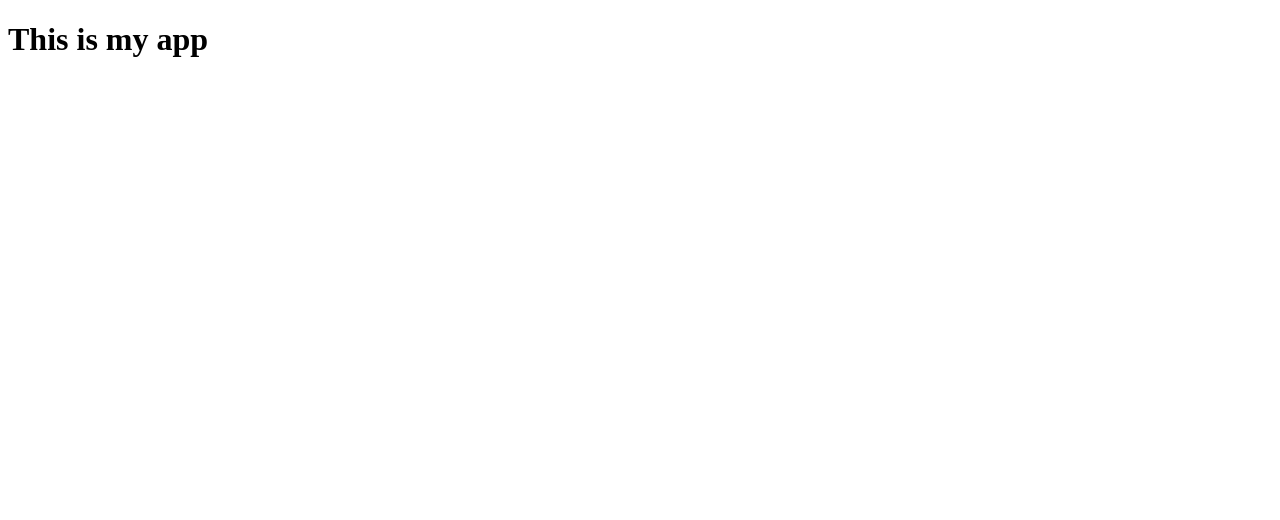
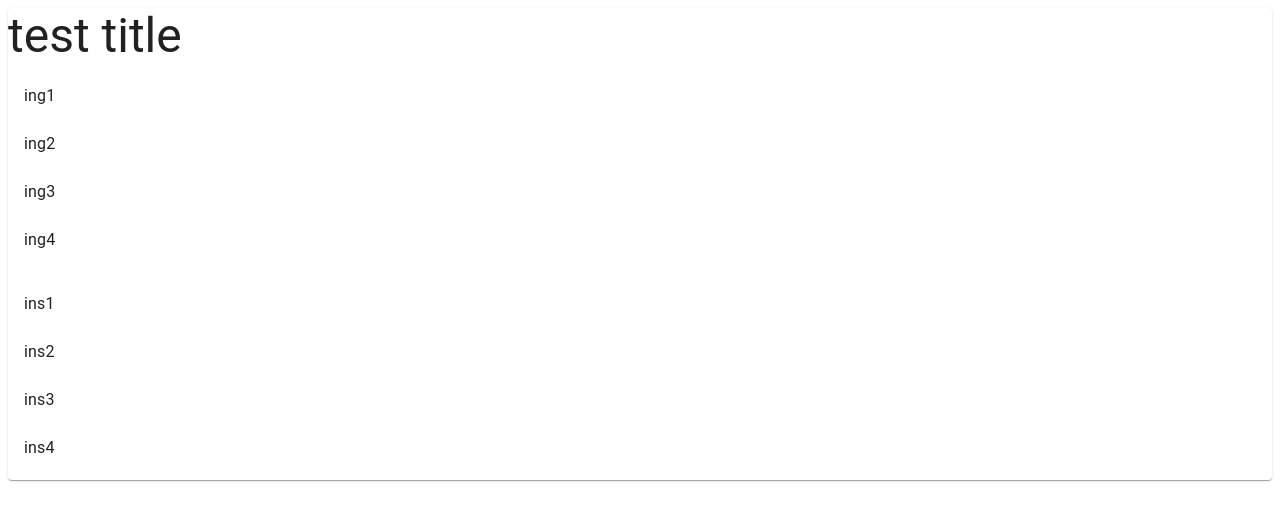
Before and after one commit to tcnguyen483/recipe_planner, a React app: page / in a window 1280 px wide. Shown: the top 520 px of the page. Built offline with nearby package versions, Linux system fonts and the light colour scheme; the HTML template or start-up script is replaced by a standard one.

Commit message:
basic recipe card component

```diff
--- a/src/components/app.tsx
+++ b/src/components/app.tsx
@@ -5,9 +5,13 @@
  */
 
 import React from "react";
+import RecipeCard from "./recipe/recipeCard";
+
+const testIngredients = ["ing1", "ing2", "ing3", "ing4"];
+const testInstructions = ["ins1", "ins2", "ins3", "ins4"];
 
 const App = (): JSX.Element => {
-  return <h1>This is my app</h1>;
-}
+  return <RecipeCard title="test title" ingredients={testIngredients} instructions={testInstructions}/>;
+};
 
 export default App;
--- /dev/null
+++ b/src/components/recipe/recipeCard.tsx
@@ -0,0 +1,42 @@
+/*
+ * App
+ *
+ * Container component for the main application.
+ */
+
+import React from "react";
+import { Card, Typography, List, ListItem, ListItemText } from "@material-ui/core";
+
+export interface RecipeCardProps {
+  title: string;
+  ingredients: Array<string>;
+  instructions: Array<string>;
+}
+
+const RecipeCard = (props: RecipeCardProps): JSX.Element => {
+  const ingredients = props.ingredients.map((name) => (
+    <ListItem key={name}>
+      <ListItemText primary={name} />
+    </ListItem>)
+  );
+
+  const instructions = props.instructions.map((ins) => (
+    <ListItem key={ins}>
+      <ListItemText primary={ins} />
+    </ListItem>)
+  );
+
+  return (
+    <Card>
+      <Typography variant="h3">{props.title}</Typography>
+      <List component="nav" aria-label="ingredients list">
+        {ingredients}
+      </List>
+      <List component="nav" aria-label="instructions numbered list">
+        {instructions}
+      </List>
+    </Card>
+  );
+};
+
+export default RecipeCard;
--- a/src/index.tsx
+++ b/src/index.tsx
@@ -1,6 +1,6 @@
-import App from './components/app';
-import React from 'react';
-import ReactDOM from 'react-dom';
+import App from "./components/app";
+import React from "react";
+import ReactDOM from "react-dom";
 
 ReactDOM.render(
   <App />,
```
Also changed, not shown: src/theme.ts (added, +32 -0 lines), .eslintrc.json.
